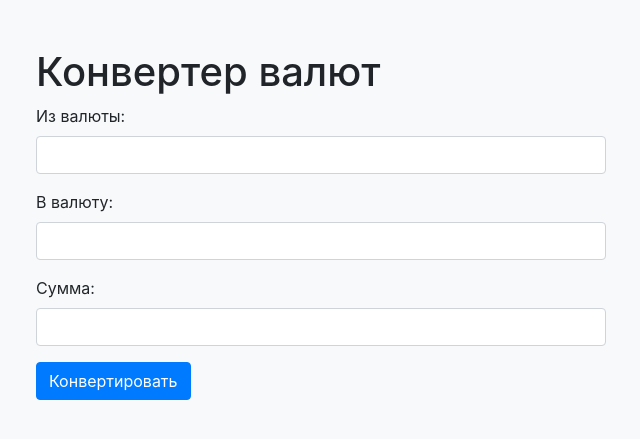
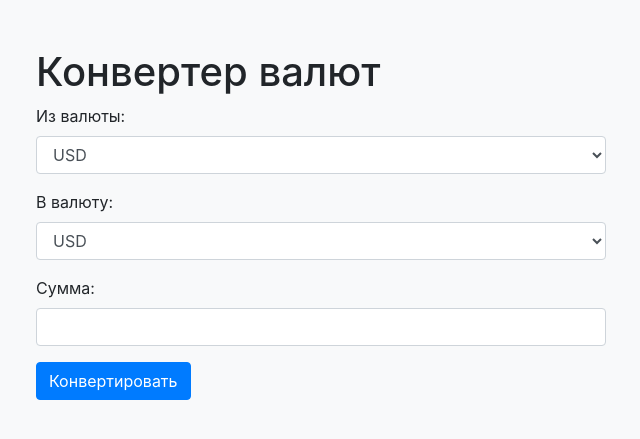
Before and after one commit to Bogdan2005-criater/currency_converter, a Flask app: template templates/index.html in a window 1280 px wide. Shown: the top 439 px of the page, without its empty margins (319-959 px from the left). Run offline with Flask 3, Linux system fonts and the light colour scheme; the template is opened without the code that fills it: most values are stand-ins (such as "Sample title", 1, 10 or a date in 2020); some libraries are stand-ins or nearby versions.

Commit message:
Update index.html

```diff
--- a/templates/index.html
+++ b/templates/index.html
@@ -15,11 +15,19 @@
     <form id="convertForm">
         <div class="form-group">
             <label for="from_currency">Из валюты:</label>
-            <input type="text" class="form-control" id="from_currency" required>
+            <select id="from_currency" class="form-control">
+                {% for currency in currencies %}
+                    <option value="{{ currency }}">{{ currency }}</option>
+                {% endfor %}
+            </select>
         </div>
         <div class="form-group">
             <label for="to_currency">В валюту:</label>
-            <input type="text" class="form-control" id="to_currency" required>
+            <select id="to_currency" class="form-control">
+                {% for currency in currencies %}
+                    <option value="{{ currency }}">{{ currency }}</option>
+                {% endfor %}
+            </select>
         </div>
         <div class="form-group">
             <label for="amount">Сумма:</label>
```
